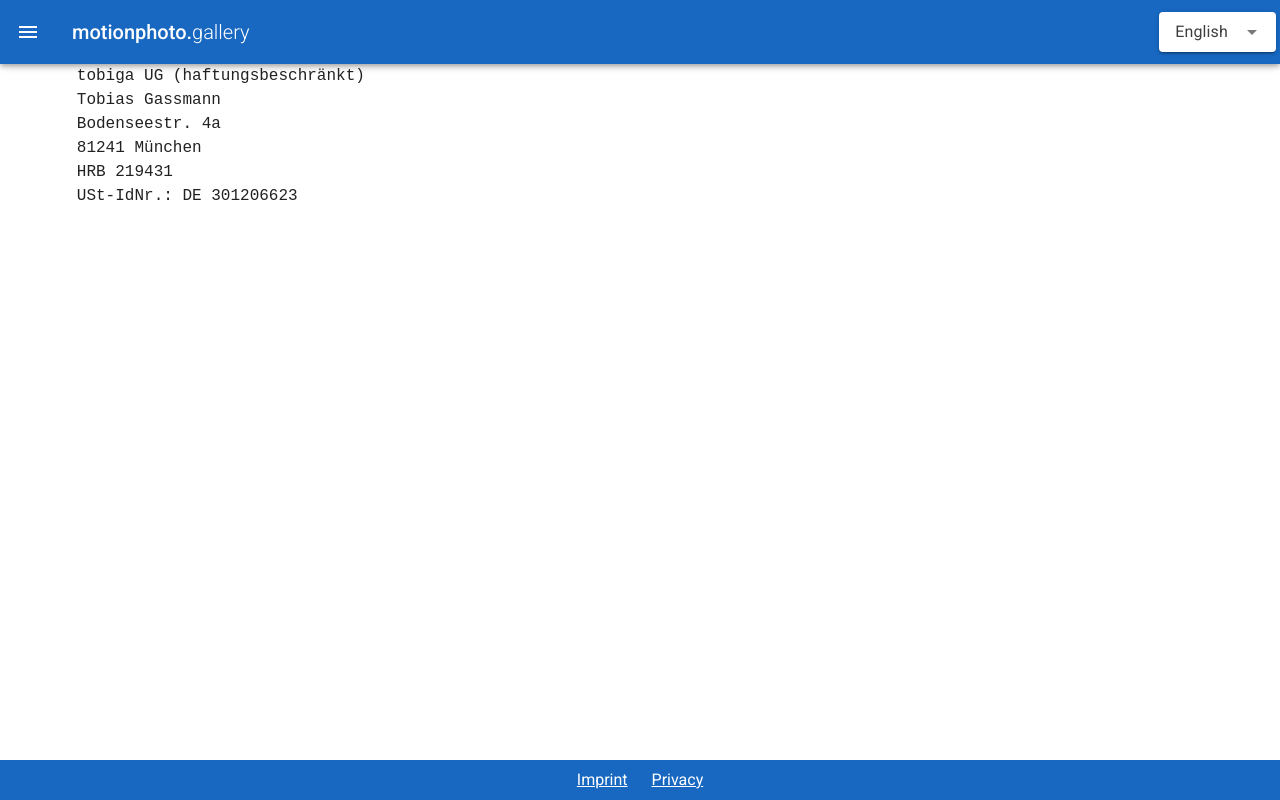
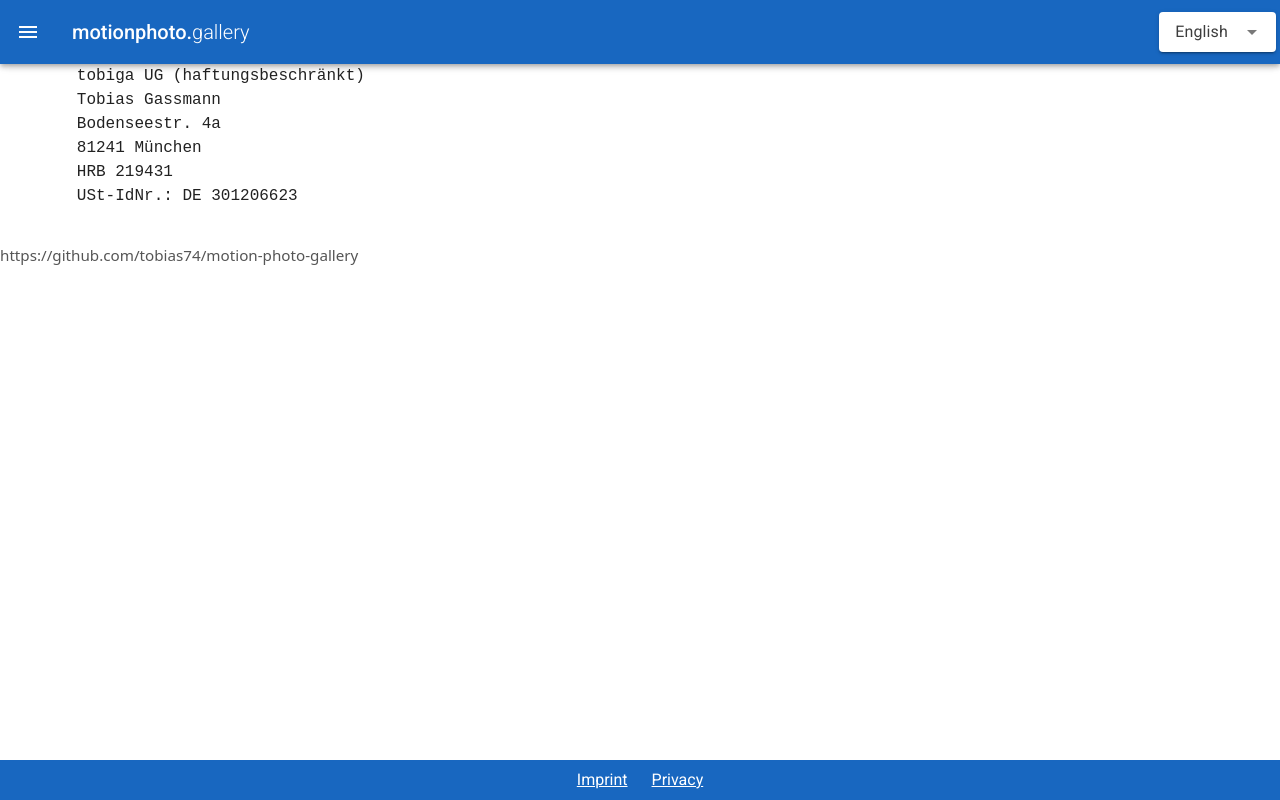
Before and after one commit to tobias74/motion-photo-gallery, a Vue app: page /en/imprint in a window 1280 px wide. Built offline with nearby package versions, Linux system fonts and the light colour scheme.

Commit message:
Update Imprint.vue with contact info and GitHub link
Added imprint information and GitHub link to the Imprint page.

```diff
--- a/src/views/Imprint.vue
+++ b/src/views/Imprint.vue
@@ -1,13 +1,46 @@
 <template>
-  <pre>
+  <div class="imprint">
+    <pre>
         tobiga UG (haftungsbeschränkt)
         Tobias Gassmann
         Bodenseestr. 4a
         81241 München
         HRB 219431
         USt-IdNr.: DE 301206623
-  </pre>
+    </pre>
+
+    <a
+      class="github-link"
+      href="https://github.com/tobias74/motion-photo-gallery"
+      target="_blank"
+      rel="noopener noreferrer"
+    >
+      https://github.com/tobias74/motion-photo-gallery
+    </a>
+  </div>
 </template>
 
 <script>
 </script>
+
+<style scoped>
+.imprint pre {
+  margin: 0;
+  white-space: pre; /* Einrückung bleibt exakt wie im Template */
+}
+
+.github-link {
+  display: inline-block;
+  margin-top: 0.75rem;
+
+  font-family: system-ui, -apple-system, "Segoe UI", Roboto, Arial, sans-serif;
+  font-size: 0.95rem;
+  color: #555;
+  text-decoration: none;
+}
+
+.github-link:hover {
+  color: #000;
+  text-decoration: underline;
+}
+</style>
```
